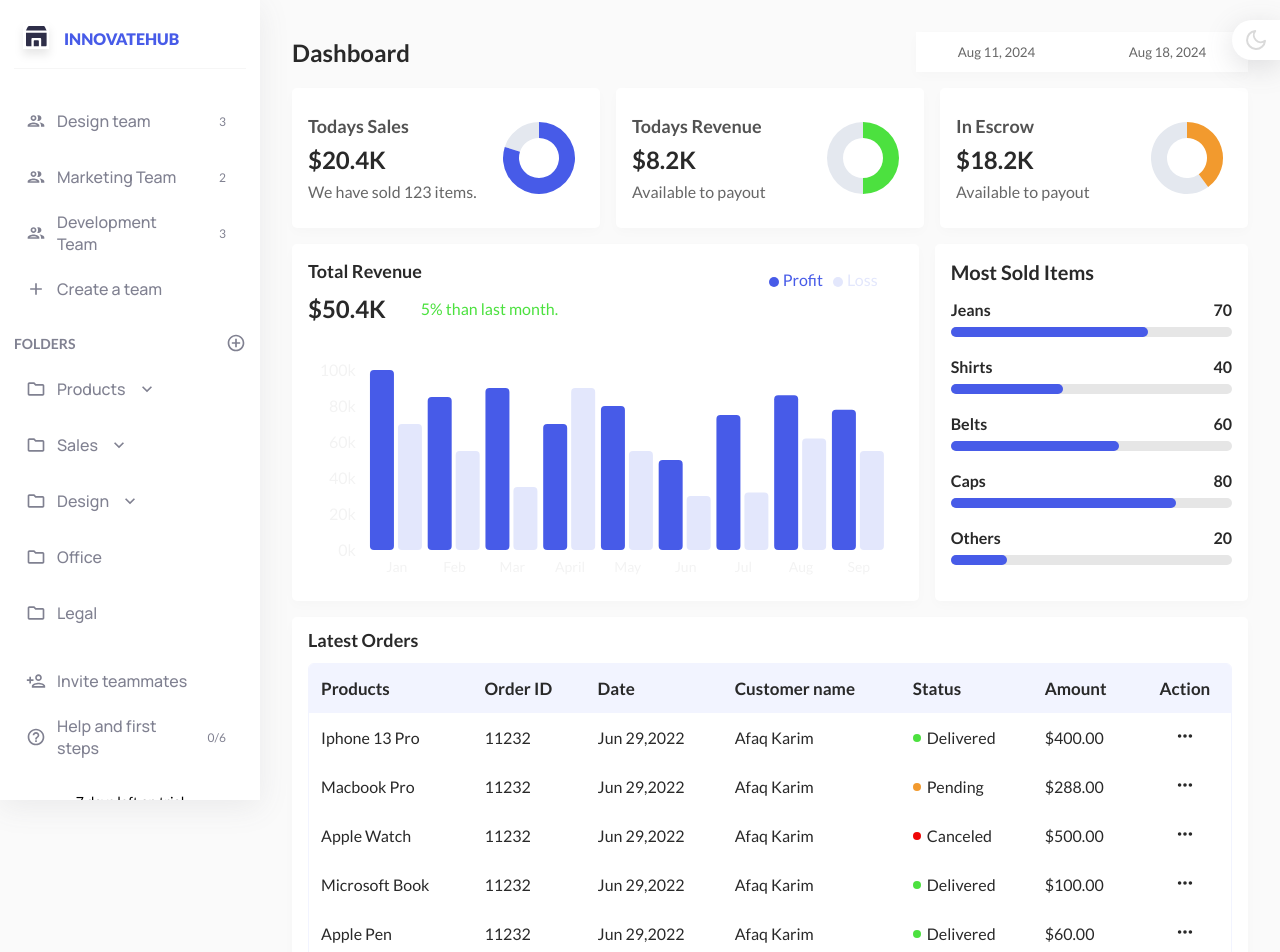
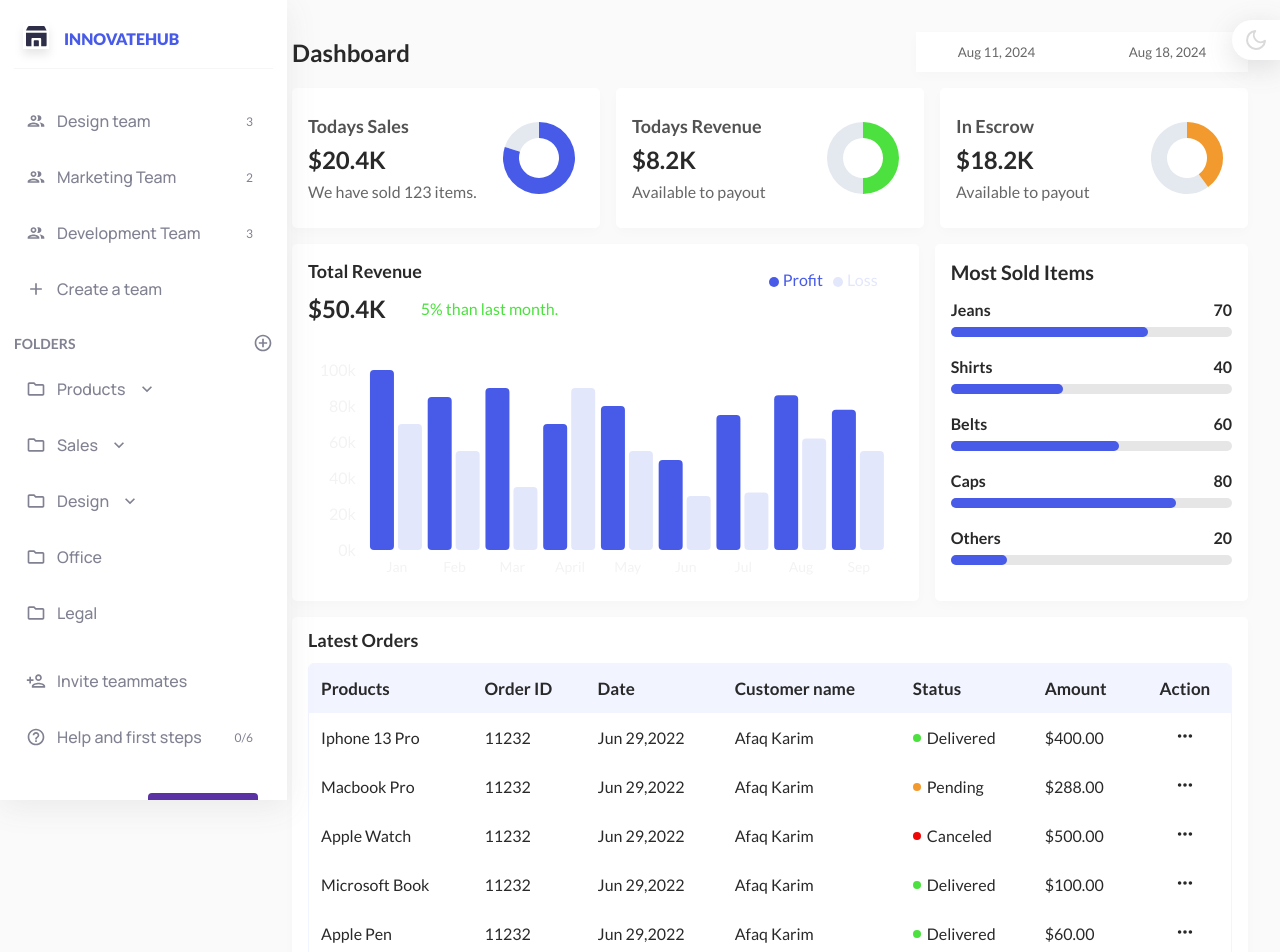
Before and after one commit to MohamedIjlal27/Front-end-Assignment, a React (Vite) app: page / in a window 1280 px wide. Shown: the top 952 px of the page. Built offline with nearby package versions, Linux system fonts and the light colour scheme; some icons are missing.

Commit message:
Side-bar Completed

```diff
--- a/src/components/sidebar/Sidebar.jsx
+++ b/src/components/sidebar/Sidebar.jsx
@@ -4,16 +4,8 @@ import { LIGHT_THEME } from "../../constants/themeConstants";
 import LogoBlue from "../../assets/images/logo_blue.svg";
 import LogoWhite from "../../assets/images/logo_white.svg";
 import {
-  MdOutlineAttachMoney,
-  MdOutlineBarChart,
   MdOutlineClose,
-  MdOutlineCurrencyExchange,
-  MdOutlineGridView,
-  MdOutlineLogout,
-  MdOutlineMessage,
   MdOutlinePeople,
-  MdOutlineSettings,
-  MdOutlineShoppingBag,
   MdOutlineAdd,
   MdOutlineFolder,
   MdOutlineHelpOutline,
@@ -37,17 +29,15 @@ const Sidebar = () => {
     },
     { name: "Sales", subItems: ["Leads", "Opportunities", "Closed Deals"] },
     { name: "Design", subItems: ["Wireframes", "Mockups", "Prototypes"] },
-    { name: "Office", subItems: [] }, // Initialized with an empty array
-    { name: "Legal", subItems: [] }, // Initialized with an empty array
+    { name: "Office", subItems: [] },
+    { name: "Legal", subItems: [] },
   ]);
   const [showModal, setShowModal] = useState(false);
   const [newFolderName, setNewFolderName] = useState("");
   const [newSubItem, setNewSubItem] = useState("");
-  const [newSubItems, setNewSubItems] = useState([]);
   const [addSubItems, setAddSubItems] = useState(false);
   const [currentFolder, setCurrentFolder] = useState(null);
 
-  // closing the navbar when clicked outside the sidebar area
   const handleClickOutside = (event) => {
     if (
       navbarRef.current &&
@@ -77,14 +67,13 @@ const Sidebar = () => {
   const handleCreateFolder = () => {
     const newFolder = {
       name: newFolderName,
-      subItems: addSubItems ? [] : [],
+      subItems: addSubItems ? [] : null,
     };
     setFolders([...folders, newFolder]);
     setShowModal(false);
     setNewFolderName("");
-    setNewSubItems([]);
     setAddSubItems(false);
-    setActiveMenu(newFolderName); // Automatically open the new folder's submenu
+    setActiveMenu(newFolderName);
   };
 
   const handleAddSubItem = (folderName) => {
@@ -102,7 +91,7 @@ const Sidebar = () => {
     );
     setShowModal(false);
     setNewSubItem("");
-    setActiveMenu(currentFolder); // Automatically open the folder's submenu
+    setActiveMenu(currentFolder);
   };
 
   return (
@@ -233,10 +222,10 @@ const Sidebar = () => {
           </ul>
         </div>
         <div className="sidebar-section sidebar-footer">
-          <span className="sidebar-footer-text">7 days left on trial</span>
-          <Link to="/" className="sidebar-footer-link">
-            Upgrade now
-          </Link>
+          <div className="trial-info">
+            <span className="sidebar-footer-text">7 days left on trial</span>
+            <button className="sidebar-footer-button">Add Billing</button>
+          </div>
         </div>
       </div>
       {showModal && (
--- a/src/components/sidebar/Sidebar.scss
+++ b/src/components/sidebar/Sidebar.scss
@@ -2,7 +2,7 @@
   position: fixed;
   left: 0;
   top: 0;
-  width: 260px;
+  width: 287px;
   height: 100%;
   background-color: var(--secondary-color);
   padding: 20px 14px;
@@ -327,4 +327,28 @@
       opacity: 0.8;
     }
   }
+  .trial-info {
+    display: flex;
+    justify-content: space-between;
+    align-items: center;
+  }
+
+  .sidebar-footer-text {
+    margin-right: 10px;
+  }
+
+  .sidebar-footer-button {
+    background-color: #5a32a3; /* Purple background */
+    color: #fff; /* White text */
+    border: none;
+    padding: 6px 12px;
+    border-radius: 4px;
+    cursor: pointer;
+    font-size: 14px;
+    text-transform: uppercase; /* Optional: to match button styles */
+  }
+
+  .sidebar-footer-button:hover {
+    background-color: #472587; /* Darker purple on hover */
+  }
 }
```
